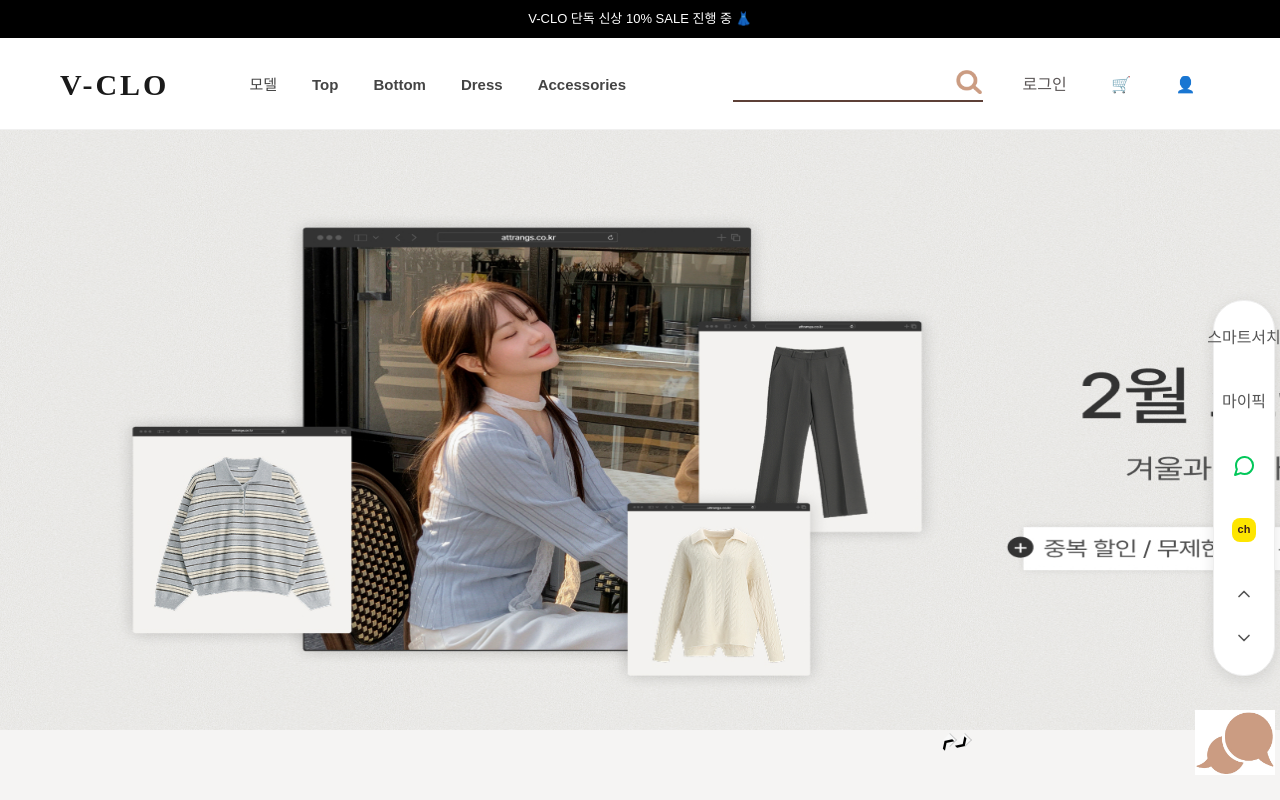
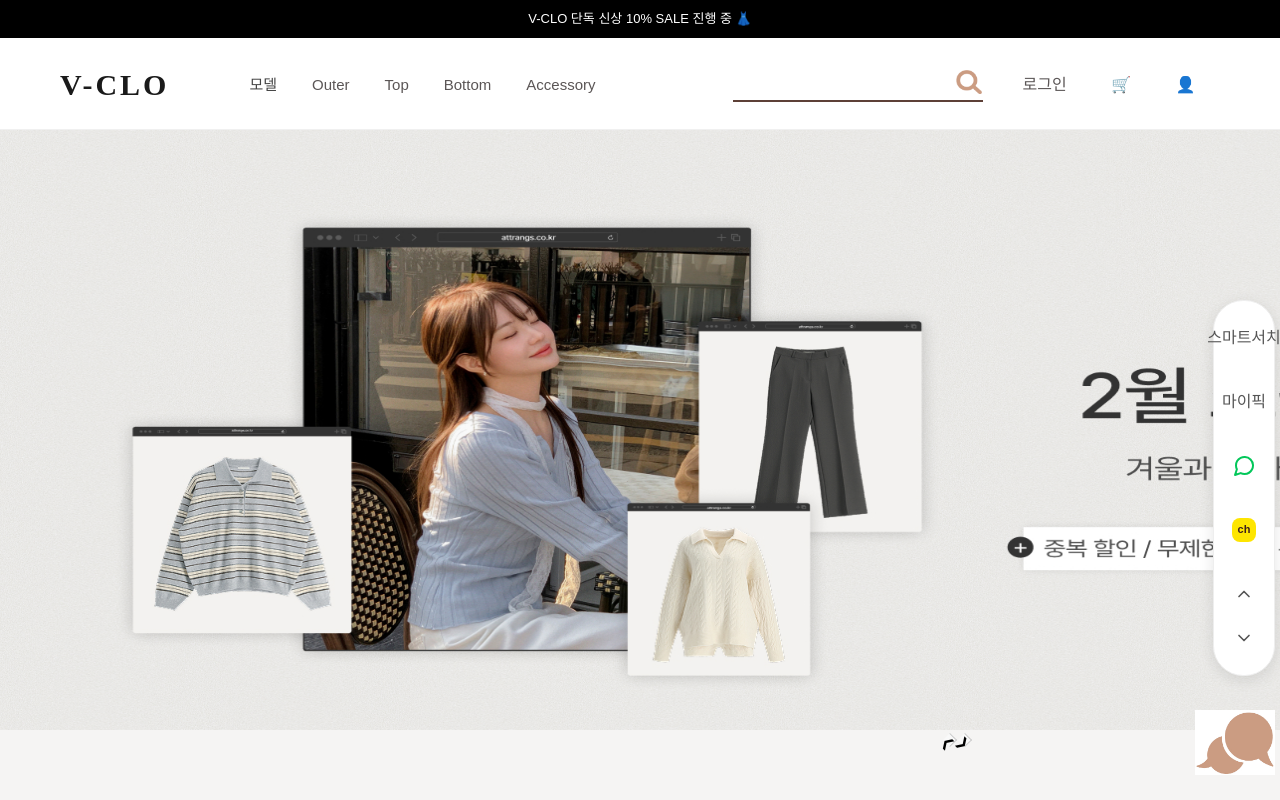
Before and after one commit to jeongbyeongmug/v-clo-frontend, a React (Vite) app: page / in a window 1280 px wide. Shown: the top 800 px of the page. Built offline with nearby package versions, Linux system fonts and the light colour scheme.

Commit message:
Update ProductList, Nav

```diff
--- a/src/components/Nav.jsx
+++ b/src/components/Nav.jsx
@@ -13,10 +13,10 @@
   // 카테고리 데이터
   const categories = [
     { name: '모델', sub: ['하정', '다희', '순영', '병묵', '성준'] },
-    { name: 'Top', sub: []},
-    { name: 'Bottom', sub: [] },
-    { name: 'Dress',sub: []},
-    { name: 'Accessories', sub: []}]
+    { name: <NavLink to='/productList?category=outer'>Outer</NavLink>, sub: []},
+    { name: <NavLink to='/productList?category=top'>Top</NavLink>, sub: [] },
+    { name: <NavLink to='/productList?category=bottom'>Bottom</NavLink>,sub: []},
+    { name: <NavLink to='/productList?category=accessory'>Accessory</NavLink>, sub: []}]
 
   return (
     <div className="nav">
--- a/src/components/ProductList.jsx
+++ b/src/components/ProductList.jsx
@@ -3,6 +3,7 @@
 import { useProduct } from '../context/ProductContext';
 import {SearchResult, Category} from './SearchResult';
 import Nav from './Nav';
+import SideBar from './SideBar';
 
 export default function ProductList({ isLogin, onLogout }) {
     const [searchParams, setSearchParams] = useSearchParams();
@@ -34,6 +35,7 @@
     return (
     <>
         <Nav isLogin={isLogin} onLogout={onLogout} />
+        <SideBar/>
         {searchParams.get('query')!==null &&
             <SearchResult product={product} searchParams={searchParams} setSearchParams={setSearchParams}/>}
         <Category />
```
